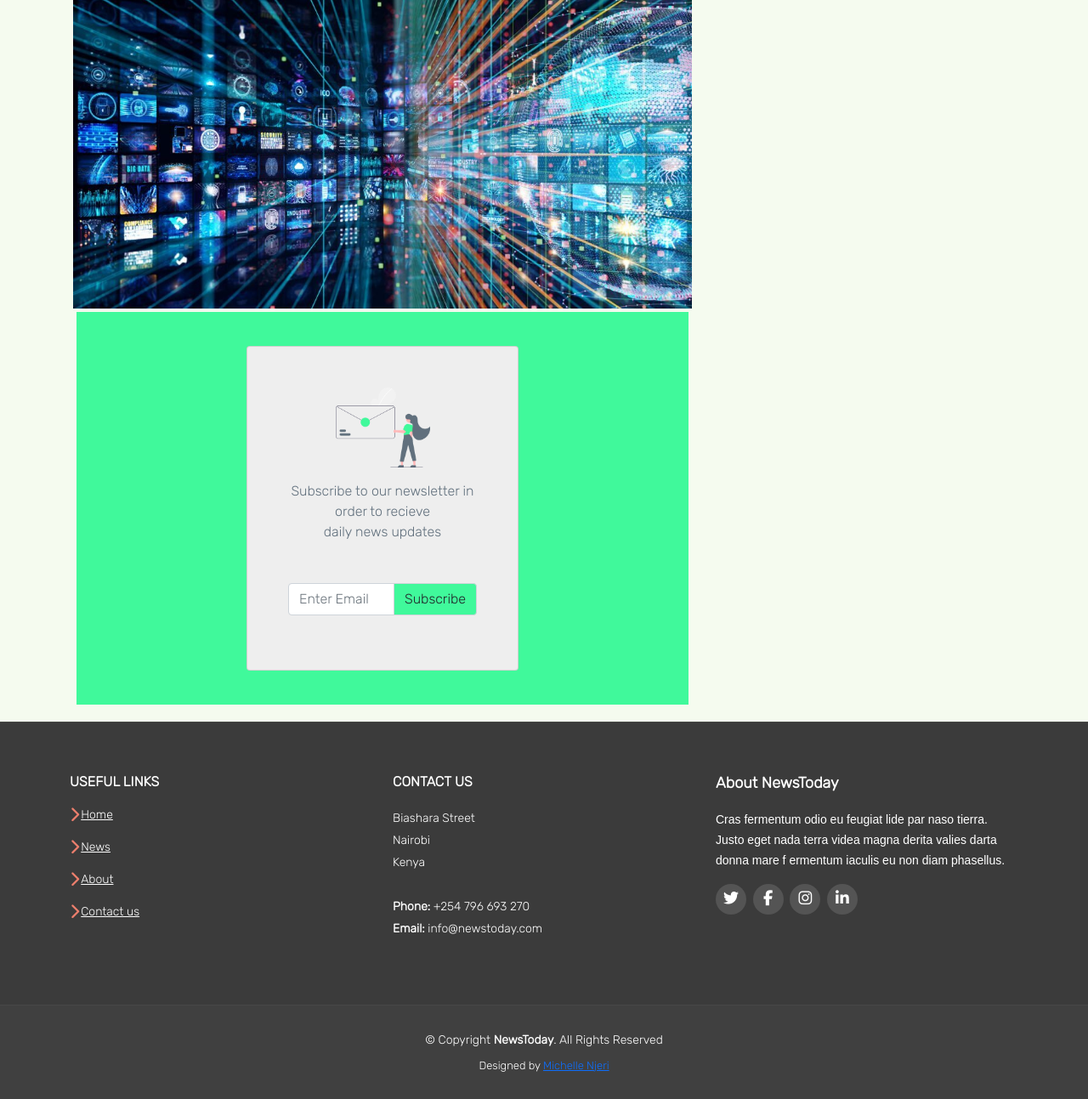
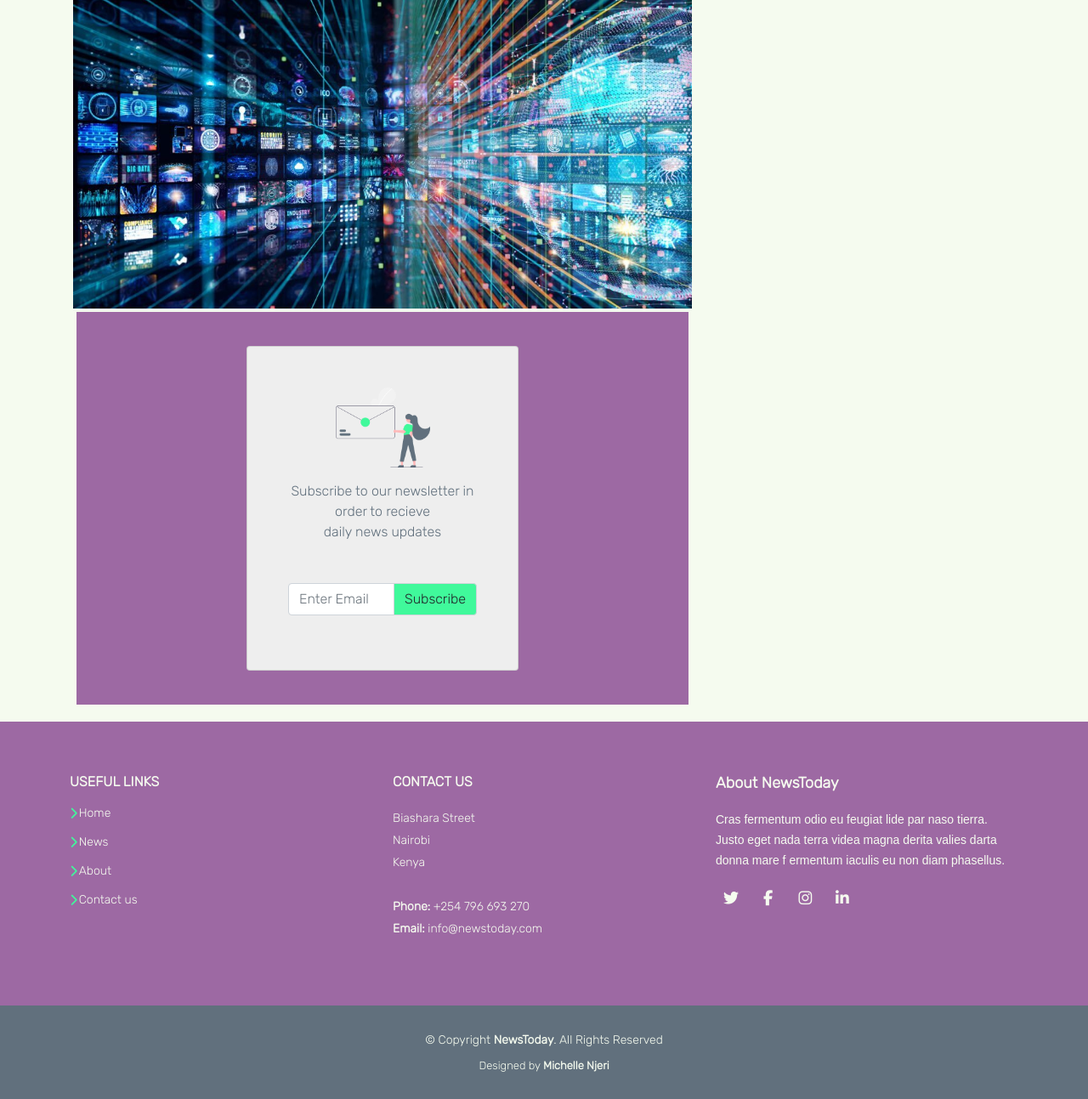
Before and after one commit to vantablanta/news_app, a Flask app: page / in a window 1280 px wide. Shown: the part 406-1699 px from the top of the page at 85% size. Run offline with Flask 2, Linux system fonts and the light colour scheme; data that the repository does not hold is empty; some libraries are stand-ins or nearby versions; some web fonts are replaced.

Commit message:
style: style the footer template

```diff
--- a/app/static/css/footer.css
+++ b/app/static/css/footer.css
@@ -1,61 +1,13 @@
 #footer {
-    background: #404040;
+    background: #61707D;
     padding: 0 0 30px 0;
-    color: #fff;
+    color: #F5FBEF;
     font-size: 14px
 }
-
-#footer .footer-newsletter {
-    padding: 50px 0;
-    background: #404040
-}
-
-#footer .footer-newsletter h4 {
-    font-size: 24px;
-    margin: 0 0 20px 0;
-    padding: 0;
-    line-height: 1;
-    font-weight: 600
-}
-
-#footer .footer-newsletter form {
-    margin-top: 30px;
-    background: #fff;
-    padding: 6px 10px;
-    position: relative;
-    border-radius: 50px
-}
-
-#footer .footer-newsletter form input[type="email"] {
-    border: 0;
-    padding: 8px;
-    width: calc(100% - 140px)
-}
-
-#footer .footer-newsletter form input[type="submit"] {
-    position: absolute;
-    top: 0;
-    right: 0;
-    bottom: 0;
-    border: 0;
-    background: none;
-    font-size: 16px;
-    padding: 0 30px;
-    margin: 3px;
-    background: #e96b56;
-    color: #fff;
-    transition: 0.3s;
-    border-radius: 50px
-}
-
-#footer .footer-newsletter form input[type="submit"]:hover {
-    background: #e6573f
-}
-
 #footer .footer-top {
-    background: #3b3b3b;
-    border-top: 1px solid #474747;
-    border-bottom: 1px solid #474747;
+    background: #9D69A3;
+    border-top: 1px solid #9D69A3;
+    border-bottom: 1px solid #9D69A3;;
     padding: 60px 0 30px 0
 }
 
@@ -76,14 +28,13 @@
     line-height: 24px;
     margin-bottom: 0;
     font-family: "Raleway", sans-serif;
-    color: #fff
+    color: #F5FBEF;
 }
 
 #footer .footer-top .social-links a {
     font-size: 18px;
     display: inline-block;
-    background: #545454;
-    color: #fff;
+    color: #F5FBEF;
     line-height: 1;
     padding: 8px 0;
     margin-right: 4px;
@@ -95,15 +46,15 @@
 }
 
 #footer .footer-top .social-links a:hover {
-    background: #e96b56;
-    color: #fff;
+    background:#40F99B;;
+    color: #F5FBEF;
     text-decoration: none
 }
 
 #footer .footer-top h4 {
     font-size: 16px;
     font-weight: bold;
-    color: #fff;
+    color: #F5FBEF;
     text-transform: uppercase;
     position: relative;
     padding-bottom: 12px
@@ -121,8 +72,7 @@
 
 #footer .footer-top .footer-links ul i {
     padding-right: 2px;
-    color: #ec7f6d;
-    font-size: 18px;
+    color: #40F99B;
     line-height: 1
 }
 
@@ -137,14 +87,15 @@
 }
 
 #footer .footer-top .footer-links ul a {
-    color: #fff;
+    color: #F5FBEF;
     transition: 0.3s;
     display: inline-block;
-    line-height: 1
+    line-height: 1;
+    text-decoration: none;
 }
 
 #footer .footer-top .footer-links ul a:hover {
-    color: #e96b56
+    color: #40F99B
 }
 
 #footer .footer-top .footer-contact {
@@ -164,5 +115,14 @@
     padding-top: 10px;
     text-align: center;
     font-size: 13px;
-    color: #fff
+    color: #F5FBEF;
+
 }
+#footer .credits a{
+    text-decoration: none;
+    color: #F5FBEF;
+}
+#footer .credits a:hover{
+    text-decoration: none;
+    color: #40F99B;
+}
--- a/app/static/css/subscribe.css
+++ b/app/static/css/subscribe.css
@@ -1,5 +1,5 @@
 .subscribe{
-    background-color: #40F99B;
+    background-color: #9D69A3;
     color: #61707D;
 }
 .card-subscribe {
--- a/app/templates/footer.html
+++ b/app/templates/footer.html
@@ -44,7 +44,7 @@
             All Rights Reserved
         </div>
         <div class="credits">
-            Designed by <a href="#">Michelle Njeri</a>
+            Designed by <a href="#"> <strong>Michelle Njeri</strong></a>
         </div>
     </div>
 </footer>
```
